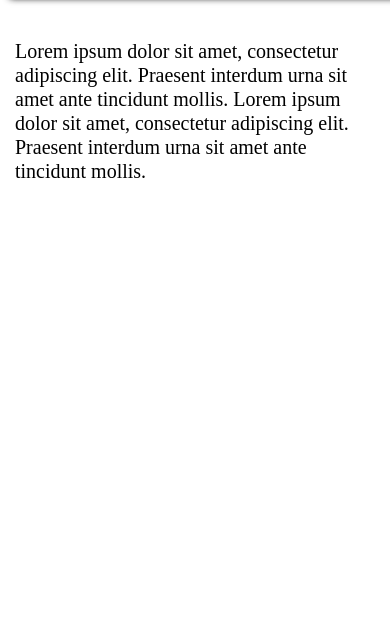
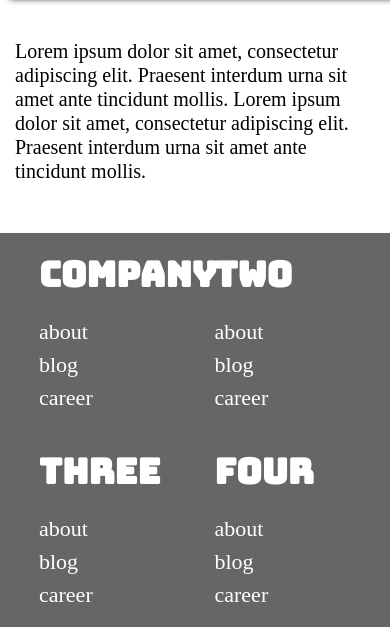
Before and after one commit to towelbot/towelbot.github.io, a Jekyll site: the page Devslopes/index.html, which Jekyll copies as it is, in a window 390 px wide. Shown: the part 3099-3726 px from the top of the page. Built offline with Jekyll 4.4.1, drawn with Linux system fonts in a browser that asks for light colours; before the commit the page ends 3332 px from its top, so only the background shows below that.

Commit message:
Finished lecture - Footer

```diff
--- a/Devslopes/index.html
+++ b/Devslopes/index.html
@@ -128,6 +128,43 @@
     </div>
   </div>
 
+  <footer class="footish">
+    <div class="row">
+      <div class="col-3 mobileStack">
+        <h1>Company</h1>
+        <ul>
+          <li>about</li>
+          <li>blog</li>
+          <li>career</li>
+        </ul>
+      </div>
+      <div class="col-3 mobileStack">
+        <h1>Two</h1>
+        <ul>
+          <li>about</li>
+          <li>blog</li>
+          <li>career</li>
+        </ul>
+      </div>
+      <div class="col-3 mobileStack">
+        <h1>Three</h1>
+        <ul>
+          <li>about</li>
+          <li>blog</li>
+          <li>career</li>
+        </ul>
+      </div>
+      <div class="col-3 mobileStack">
+        <h1>Four</h1>
+        <ul>
+          <li>about</li>
+          <li>blog</li>
+          <li>career</li>
+        </ul>
+      </div>
+    </div>
+  </footer>
+
 
 
   <script>
--- a/Devslopes/style.css
+++ b/Devslopes/style.css
@@ -214,6 +214,28 @@ input[type="text"]{
   border-radius: 7px;
 }
 
+footer.footish {
+  background-color: #666;
+  padding-left: 10%;
+}
+
+footer.footish h1 {
+  color: white;
+  font-size: 35px;
+}
+
+footer.footish ul {
+  list-style: none;
+  text-align: left;
+  padding-left: 0;
+}
+
+footer.footish ul li {
+  color: white;
+  font-size: 22px;
+  line-height: 1.5;
+}
+
 /*################# youtube1 ################*/
 
 /*youtube {
@@ -269,6 +291,11 @@ input[type="text"]{
     margin: 0;
   }
 
+  div.mobileStack {
+    width: 50%;
+    display: block;
+  }
+
   div.box {
     padding: 5px;
     display: block;
```
